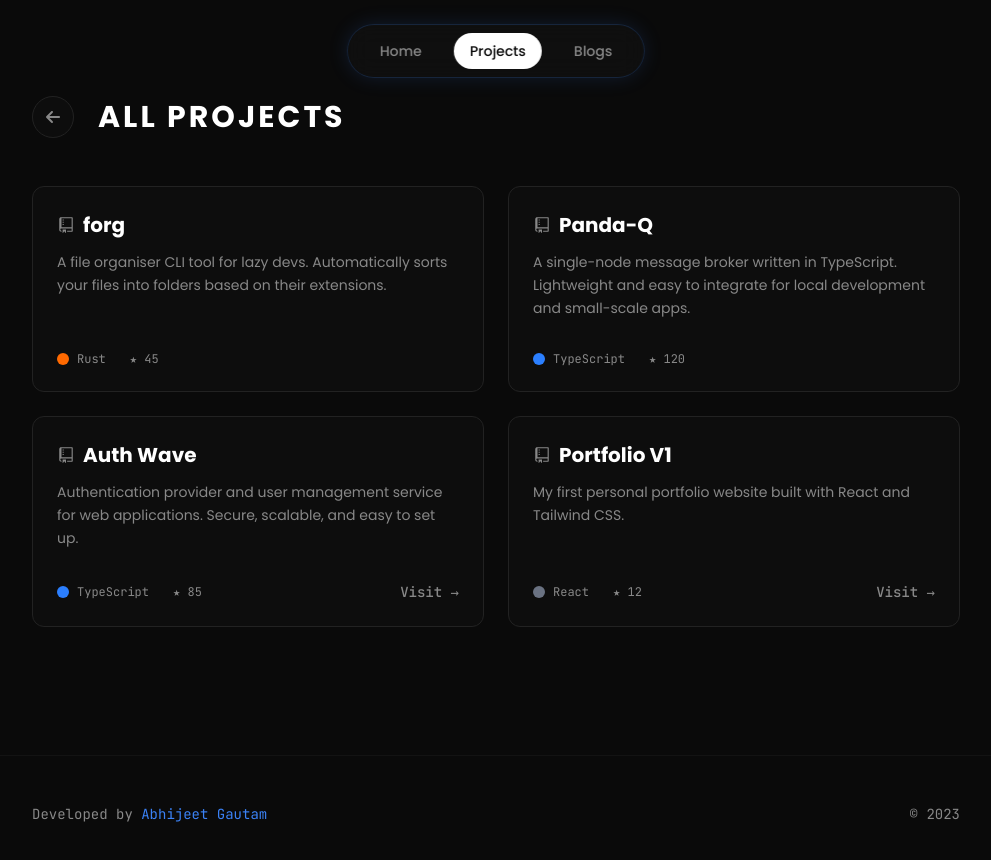
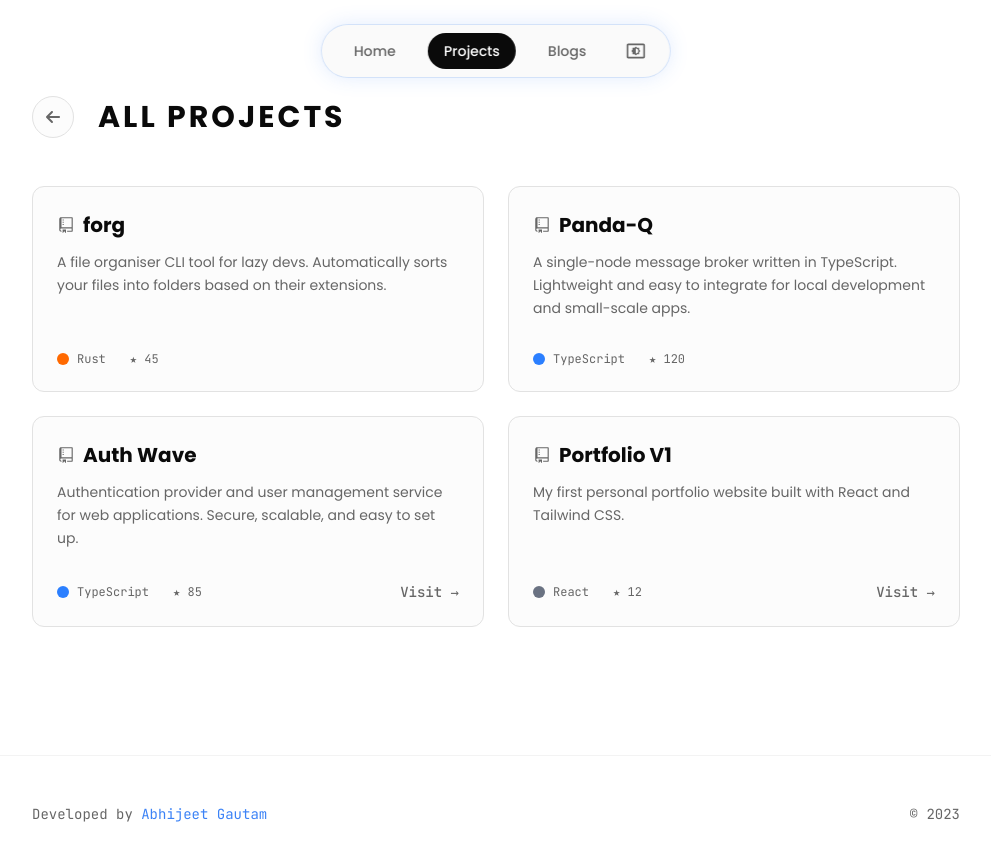
Before and after one commit to Abhijeet-Gautam5702/portfolio, a React app: page /projects/all in a window 1280 px wide. Shown: the top 860 px of the page, without its empty margins (144-1135 px from the left). Built offline with nearby package versions, Linux system fonts and the light colour scheme; the HTML template or start-up script is replaced by a standard one.

Commit message:
Add THEME

```diff
--- a/src/App.jsx
+++ b/src/App.jsx
@@ -1,4 +1,5 @@
 import { BrowserRouter as Router, Routes, Route } from 'react-router-dom';
+import { useState, useEffect } from 'react';
 import Banner from './components/Banner';
 import ProfileImage from './components/ProfileImage';
 import Hero from './components/Hero';
@@ -43,10 +44,34 @@ const HomePage = () => {
 };
 
 function App() {
+  const [theme, setTheme] = useState(() => {
+    return localStorage.getItem('theme') || 'SYSTEM';
+  });
+
+  useEffect(() => {
+    const root = window.document.documentElement;
+
+    const applyTheme = () => {
+      const systemPreference = window.matchMedia('(prefers-color-scheme: dark)').matches ? 'dark' : 'light';
+      const effectiveTheme = theme === 'SYSTEM' ? systemPreference : theme.toLowerCase();
+      root.setAttribute('data-theme', effectiveTheme);
+    };
+
+    applyTheme();
+    localStorage.setItem('theme', theme);
+
+    if (theme === 'SYSTEM') {
+      const mediaQuery = window.matchMedia('(prefers-color-scheme: dark)');
+      const handleChange = () => applyTheme();
+      mediaQuery.addEventListener('change', handleChange);
+      return () => mediaQuery.removeEventListener('change', handleChange);
+    }
+  }, [theme]);
+
   return (
     <Router>
       <div className="min-h-screen flex flex-col bg-background">
-        <Navbar />
+        <Navbar theme={theme} setTheme={setTheme} />
         <main className="flex-grow w-full max-w-5xl mx-auto pt-24 px-6 md:px-12">
           <Routes>
             <Route path="/" element={<HomePage />} />
--- a/src/components/AllProjectsPage.jsx
+++ b/src/components/AllProjectsPage.jsx
@@ -33,7 +33,7 @@ const AllProjectsPage = () => {
               href={project.link}
               target="_blank"
               rel="noopener noreferrer"
-              className="p-6 bg-card/50 border border-border rounded-xl cursor-pointer hover:border-muted hover:bg-card transition-all duration-300 group block"
+              className="p-6 bg-card/50 border border-border rounded-xl cursor-pointer hover:border-brand hover:bg-card transition-all duration-300 group block"
             >
               <div className="flex items-start justify-between h-full">
                 <div className="space-y-4 flex flex-col h-full justify-between">
--- a/src/components/BlogCard.jsx
+++ b/src/components/BlogCard.jsx
@@ -6,12 +6,12 @@ const BlogCard = ({ blog }) => {
       href={blog.link}
       target="_blank"
       rel="noopener noreferrer"
-      className="p-5 md:p-6 bg-card/50 border border-border rounded-xl cursor-pointer hover:border-muted hover:bg-card transition-all duration-300 group block"
+      className="p-5 md:p-6 bg-card/50 border border-border rounded-xl cursor-pointer hover:border-brand hover:bg-card transition-all duration-300 group block"
     >
       <div className="flex flex-col md:flex-row md:items-start justify-between gap-4">
         <div className="space-y-3 flex-grow">
           <div className="space-y-1">
-            <h3 className="text-lg font-semibold text-foreground group-hover:text-white transition-colors leading-snug">
+            <h3 className="text-lg font-semibold text-foreground transition-colors leading-snug">
               {blog.title}
             </h3>
             {blog.description && (
--- a/src/components/ContributionsPage.jsx
+++ b/src/components/ContributionsPage.jsx
@@ -33,14 +33,14 @@ const ContributionsPage = () => {
             filteredPrs.map((pr) => (
               <div
                 key={pr.id}
-                className="w-full p-5 md:p-6 bg-card/50 border border-border rounded-xl flex items-center justify-between hover:border-muted transition-colors group"
+                className="w-full p-5 md:p-6 bg-card/50 border border-border rounded-xl flex items-center justify-between hover:border-brand transition-colors group"
               >
                 <div className="flex items-center gap-4 overflow-hidden">
                   <div className={`p-2 rounded-lg ${pr.status === 'merged' ? 'bg-purple-500/10 text-purple-500' : 'bg-green-500/10 text-green-500'}`}>
                     {pr.status === 'merged' ? <VscGitMerge size={20} /> : <VscGitPullRequest size={20} />}
                   </div>
                   <div className="overflow-hidden">
-                    <h3 className="text-foreground font-medium truncate group-hover:text-white transition-colors">{pr.title}</h3>
+                    <h3 className="text-foreground font-medium truncate transition-colors">{pr.title}</h3>
                     <p className="text-xs text-muted flex items-center gap-2">
                       <span className="capitalize">{pr.repo}</span> • {pr.date}
                     </p>
--- a/src/components/Navbar.jsx
+++ b/src/components/Navbar.jsx
@@ -1,13 +1,34 @@
-import React from 'react';
+import React, { useState, useEffect, useRef } from 'react';
 import { Link, useLocation } from 'react-router-dom';
+import { MdOutlineLightMode, MdOutlineDarkMode, MdOutlineSettingsBrightness } from 'react-icons/md';
 
-const Navbar = () => {
+const Navbar = ({ theme, setTheme }) => {
   const location = useLocation();
+  const [isOpen, setIsOpen] = useState(false);
+  const dropdownRef = useRef(null);
 
   const navLinks = [
     { name: 'Projects', path: '/projects/all' },
     { name: 'Blogs', path: '/blogs/all' },
   ];
+
+  const themes = [
+    { name: 'LIGHT', icon: <MdOutlineLightMode className="w-4 h-4" /> },
+    { name: 'DARK', icon: <MdOutlineDarkMode className="w-4 h-4" /> },
+    { name: 'SYSTEM', icon: <MdOutlineSettingsBrightness className="w-4 h-4" /> },
+  ];
+
+  useEffect(() => {
+    const handleClickOutside = (event) => {
+      if (dropdownRef.current && !dropdownRef.current.contains(event.target)) {
+        setIsOpen(false);
+      }
+    };
+    document.addEventListener('mousedown', handleClickOutside);
+    return () => document.removeEventListener('mousedown', handleClickOutside);
+  }, []);
+
+  const currentIcon = themes.find(t => t.name === theme)?.icon;
 
   return (
     <nav className="fixed top-6 left-1/2 -translate-x-1/2 z-50 px-4 py-2 bg-card/80 backdrop-blur-md border border-brand/20 rounded-full flex items-center gap-2 md:gap-4 shadow-[0_0_20px_rgba(59,130,246,0.15)] transition-all duration-300">
@@ -34,6 +55,39 @@ const Navbar = () => {
           {link.name}
         </Link>
       ))}
+
+      <div className="relative" ref={dropdownRef}>
+        <button
+          onClick={() => setIsOpen(!isOpen)}
+          className="p-2 text-muted hover:text-foreground transition-colors rounded-full hover:bg-foreground/5 flex items-center justify-center"
+          aria-label="Toggle theme"
+        >
+          {React.cloneElement(currentIcon, { className: "w-5 h-5" })}
+        </button>
+
+        {isOpen && (
+          <div className="absolute right-0 mt-3 py-2 w-36 bg-card border border-border rounded-2xl shadow-2xl overflow-hidden animate-in fade-in zoom-in duration-200">
+            {themes.map((t) => (
+              <div key={t.name} className="px-2">
+                <button
+                  onClick={() => {
+                    setTheme(t.name);
+                    setIsOpen(false);
+                  }}
+                  className={`w-full px-3 py-2 text-xs font-medium flex items-center gap-3 transition-all duration-200 rounded-lg ${
+                    theme === t.name
+                      ? 'bg-foreground text-background'
+                      : 'text-muted hover:text-foreground hover:bg-foreground/10'
+                  }`}
+                >
+                  {t.icon}
+                  {t.name}
+                </button>
+              </div>
+            ))}
+          </div>
+        )}
+      </div>
     </nav>
   );
 };
--- a/src/components/OpenSourceContributions.jsx
+++ b/src/components/OpenSourceContributions.jsx
@@ -25,7 +25,7 @@ const OpenSourceContributions = () => {
           <div
             key={repo.name}
             onClick={() => navigate(`/contributions/${repo.name.toLowerCase()}`)}
-            className="p-5 bg-card/50 border border-border rounded-xl cursor-pointer hover:border-muted hover:bg-card transition-all duration-300 group"
+            className="p-5 bg-card/50 border border-border rounded-xl cursor-pointer hover:border-brand hover:bg-card transition-all duration-300 group"
           >
             <div className="flex items-start justify-between">
               <div className="space-y-3">
--- a/src/components/Projects.jsx
+++ b/src/components/Projects.jsx
@@ -28,7 +28,7 @@ const Projects = () => {
             href={project.link}
             target="_blank"
             rel="noopener noreferrer"
-            className="p-5 bg-card/50 border border-border rounded-xl cursor-pointer hover:border-muted hover:bg-card transition-all duration-300 group block"
+            className="p-5 bg-card/50 border border-border rounded-xl cursor-pointer hover:border-brand hover:bg-card transition-all duration-300 group block"
           >
             <div className="flex items-start justify-between h-full">
               <div className="space-y-3 flex flex-col h-full justify-between">
--- a/src/components/WorkExperience.jsx
+++ b/src/components/WorkExperience.jsx
@@ -11,11 +11,11 @@ const WorkExperience = () => {
         {experiences.map((exp, index) => (
           <div
             key={index}
-            className="group relative flex flex-col md:flex-row md:items-start justify-between p-4 md:p-6 bg-card/50 border border-border rounded-xl hover:border-muted transition-colors duration-300"
+            className="group relative flex flex-col md:flex-row md:items-start justify-between p-4 md:p-6 bg-card/50 border border-border rounded-xl hover:border-brand transition-colors duration-300"
           >
             <div className="space-y-1">
               <div className="flex items-center gap-2">
-                <h3 className="text-lg font-semibold text-foreground group-hover:text-white transition-colors">
+                <h3 className="text-lg font-semibold text-foreground transition-colors">
                   {exp.company}
                 </h3>
                 <span className="text-[10px] md:text-xs px-2 py-0.5 bg-border rounded-full text-muted">
--- a/src/index.css
+++ b/src/index.css
@@ -1,20 +1,38 @@
 @import url('https://fonts.googleapis.com/css2?family=Poppins:wght@400;500;600;700&family=JetBrains+Mono:wght@400;500&display=swap');
 @import "tailwindcss";
+
+:root {
+  --background: #0a0a0a;
+  --foreground: #ffffff;
+  --brand: #3b82f6;
+  --card: #111111;
+  --muted: #888888;
+  --border: #222222;
+}
+
+[data-theme='light'] {
+  --background: #ffffff;
+  --foreground: #0a0a0a;
+  --card: #f9f9f9;
+  --muted: #666666;
+  --border: #e2e2e2;
+}
 
 @theme {
   --font-sans: "Poppins", "system-ui", "sans-serif";
   --font-mono: "JetBrains Mono", "monospace";
-  --color-background: #0a0a0a;
-  --color-foreground: #ffffff;
-  --color-brand: #3b82f6;
-  --color-card: #111111;
-  --color-muted: #888888;
-  --color-border: #222222;
+  --color-background: var(--background);
+  --color-foreground: var(--foreground);
+  --color-brand: var(--brand);
+  --color-card: var(--card);
+  --color-muted: var(--muted);
+  --color-border: var(--border);
 }
 
 :root {
-  background-color: var(--color-background);
-  color: var(--color-foreground);
+  background-color: var(--background);
+  color: var(--foreground);
+  transition: background-color 0.3s ease, color 0.3s ease;
 }
 
 body {
--- a/tailwind.config.js
+++ b/tailwind.config.js
@@ -7,14 +7,15 @@ export default {
   theme: {
     extend: {
       colors: {
-        background: "#0a0a0a",
-        foreground: "#ffffff",
-        card: "#111111",
-        muted: "#888888",
-        border: "#222222",
+        background: "var(--background)",
+        foreground: "var(--foreground)",
+        brand: "var(--brand)",
+        card: "var(--card)",
+        muted: "var(--muted)",
+        border: "var(--border)",
       },
       fontFamily: {
-        sans: ['Inter', 'system-ui', 'sans-serif'],
+        sans: ['Poppins', 'system-ui', 'sans-serif'],
         mono: ['JetBrains Mono', 'monospace'],
       },
     },
```
